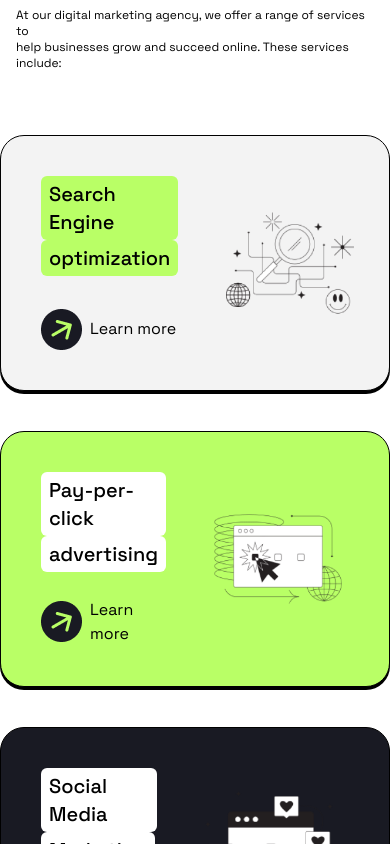
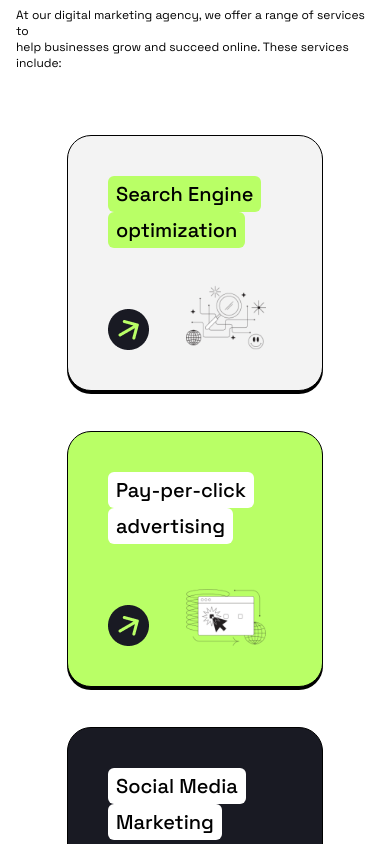
Before and after one commit to proverbed/Positivus-DigitalMarketingAgency, a React (Vite) app: page / in a window 390 px wide. Shown: the part 1180-2024 px from the top of the page. Built offline with nearby package versions, Linux system fonts and the light colour scheme.

Commit message:
Make card responsive

```diff
--- a/src/components/Card.tsx
+++ b/src/components/Card.tsx
@@ -17,9 +17,9 @@ type Props = {
 const Card = ({ title1, title2, color, image }: Props) => {
   return (
     <div
-      className={` w-128 h-64 flex rounded-3xl gap-8 ${color === colorEnum.Neutral ? "bg-neutral" : color === colorEnum.Primary ? "bg-secondary" : "bg-primary"} px-10 py-10 border border-black shadow-[0px_3px_0px_0px_rgba(0,0,0)]`}
+      className={`sm:w-100 w-64 h-64 flex sm:flex-row flex-col rounded-3xl gap-0 ${color === colorEnum.Neutral ? "bg-neutral" : color === colorEnum.Primary ? "bg-secondary" : "bg-primary"} px-10 py-10 border border-black shadow-[0px_3px_0px_0px_rgba(0,0,0)]`}
     >
-      <div className="relative w-1/2">
+      <div className="relative w-full">
         <h1
           className={`w-fit text-xl font-medium ${color === colorEnum.Neutral ? "bg-secondary" : "bg-white"}  rounded-md px-2 py-1`}
         >
@@ -30,20 +30,43 @@ const Card = ({ title1, title2, color, image }: Props) => {
         >
           {title2}
         </h1>
+        <div className="hidden sm:block">
+          <div className="flex items-center absolute bottom-0 left-0">
+            <img
+              src={color === colorEnum.Secondary ? arrowWB : arrowBG}
+              alt="arrow"
+            />
+            <div
+              className={`${color === colorEnum.Secondary ? "text-white" : "text-black"} pl-2 hidden sm:block`}
+            >
+              Learn more
+            </div>
+          </div>
+        </div>
+      </div>
+      <img
+        className="hidden sm:block px-4 w-40 object-contain"
+        src={image}
+      ></img>
 
+      {/* Only display for SM */}
+      <div className="sm:hidden relative h-full">
+        <img
+          className="px-4 w-28 object-contain absolute bottom-0 right-0"
+          src={image}
+        ></img>
         <div className="flex items-center absolute bottom-0 left-0">
           <img
             src={color === colorEnum.Secondary ? arrowWB : arrowBG}
             alt="arrow"
           />
           <div
-            className={`${color === colorEnum.Secondary ? "text-white" : "text-black"} pl-2`}
+            className={`${color === colorEnum.Secondary ? "text-white" : "text-black"} pl-2 hidden sm:block`}
           >
             Learn more
           </div>
         </div>
       </div>
-      <img className="px-4 w-40 object-contain" src={image}></img>
     </div>
   );
 };
--- a/src/components/CardSection.tsx
+++ b/src/components/CardSection.tsx
@@ -48,7 +48,7 @@ const CardSection = () => {
 
   return (
     <div className="my-16">
-      <div className="flex flex-wrap items-center justify-center gap-10">
+      <div className="flex flex-wrap items-center justify-center sm:gap-8 gap-10">
         {companies.map((element) => (
           <Card
             title1={element.title1}
--- a/tailwind.config.js
+++ b/tailwind.config.js
@@ -9,6 +9,8 @@ export default {
         neutral: "#F3F3F3",
       },
       width: {
+        100: "25rem",
+        110: "27.5rem",
         128: "32rem",
       },
     },
```
